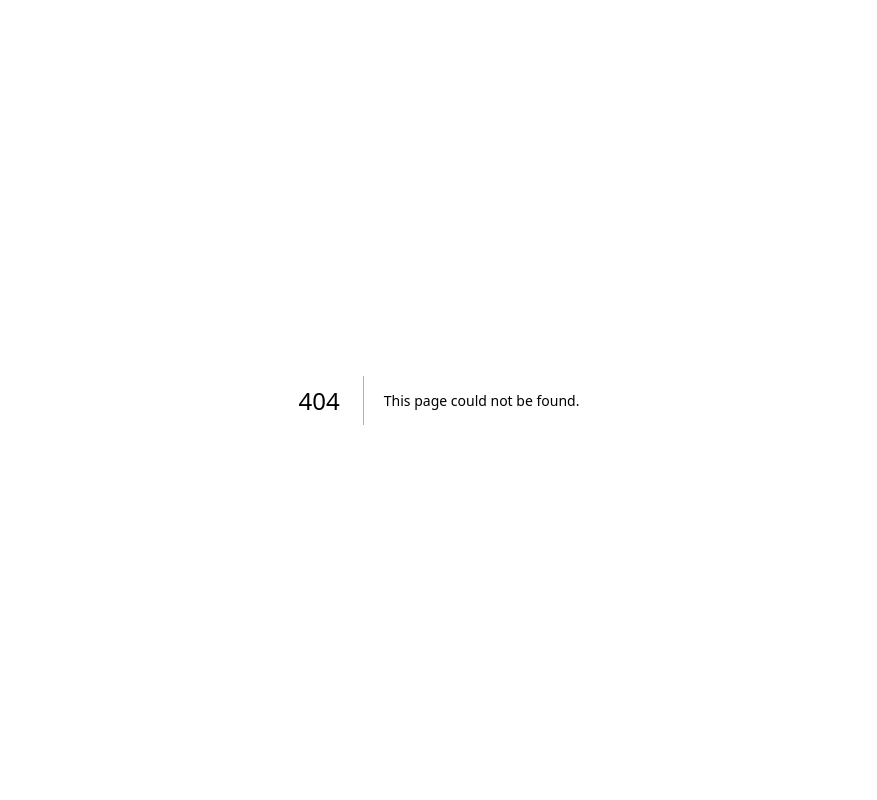
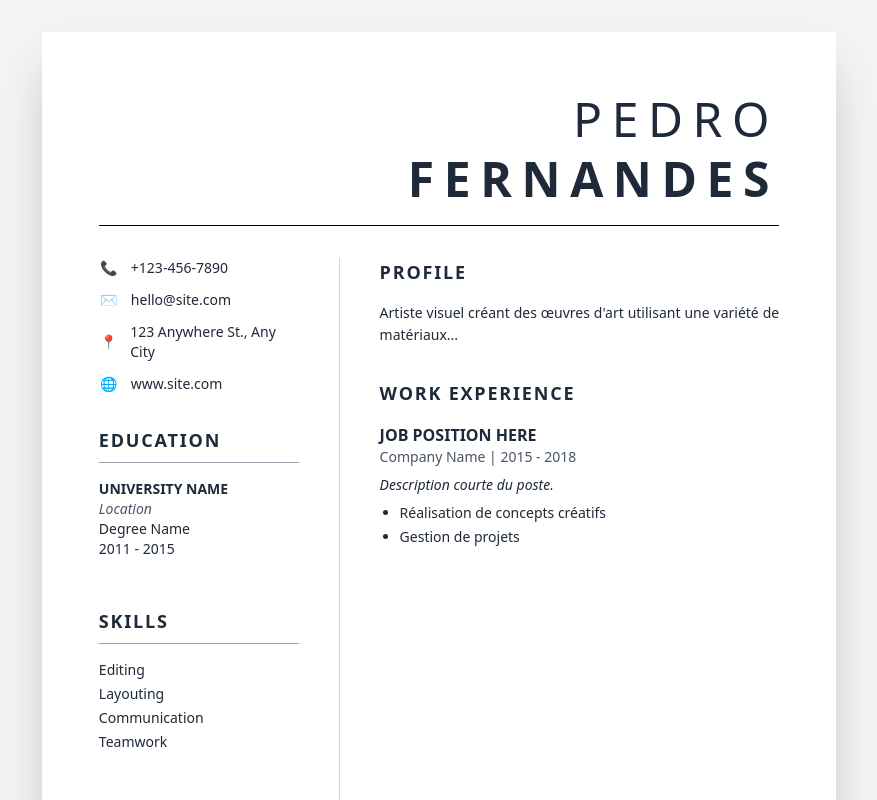
Before and after one commit to freddymk313/cv-maker, a Next.js app: page /model in a window 1280 px wide. Before the commit this address had no page. Shown: the top 800 px of the page, without its empty margins (201-1078 px from the left). Built offline with nearby package versions, Linux system fonts and the light colour scheme.

Commit message:
try model

```diff
--- /dev/null
+++ b/app/api/cv/export/route.ts
@@ -0,0 +1,71 @@
+// app/api/cv/export/route.ts
+import { NextResponse } from "next/server";
+import { getServerSession } from "next-auth";
+import { authOptions } from "@/app/api/auth/[...nextauth]/route";
+// import dbConnect from "@/lib/dbConnect";
+import Cv from "@/models/Cv";
+import fs from "fs";
+import { PDFDocument, rgb, StandardFonts } from "pdf-lib";
+import dbConnect from "@/lib/mongodb";
+
+export async function GET() {
+  try {
+    const session = await getServerSession(authOptions);
+    if (!session?.user?.id) {
+      return NextResponse.json({ message: "Non autorisé" }, { status: 401 });
+    }
+
+    await dbConnect();
+    const cv = await Cv.findOne({ userId: session.user.id });
+    if (!cv) return NextResponse.json({ message: "CV introuvable" }, { status: 404 });
+
+    // 1️⃣ Charger le PDF template
+    const templateBytes = fs.readFileSync(""); // place ton PDF dans /public ou /tmp
+    const pdfDoc = await PDFDocument.load(templateBytes);
+
+    const pages = pdfDoc.getPages();
+    const page = pages[0]; // si ton CV n'a qu'une page, sinon itère
+
+    const font = await pdfDoc.embedFont(StandardFonts.Helvetica);
+
+    // 2️⃣ Placer le texte aux coordonnées fixes
+    page.drawText(`${cv.personalInfo.firstName} ${cv.personalInfo.lastName}`, {
+      x: 50,
+      y: 700,
+      size: 24,
+      font,
+      color: rgb(0, 0, 0),
+    });
+
+    page.drawText(cv.personalInfo.email || "", { x: 50, y: 680, size: 12, font, color: rgb(0,0,0) });
+    page.drawText(cv.personalInfo.phone || "", { x: 50, y: 665, size: 12, font, color: rgb(0,0,0) });
+
+    // Ajouter expériences (exemple simplifié)
+    let currentY = 630;
+    cv.experiences.forEach((exp: any) => {
+      page.drawText(`${exp.position} - ${exp.company} (${exp.startDate} - ${exp.endDate || "Présent"})`, {
+        x: 50,
+        y: currentY,
+        size: 12,
+        font,
+        color: rgb(0,0,0)
+      });
+      currentY -= 15;
+    });
+
+    // 3️⃣ Générer le PDF final
+    const pdfBytes = await pdfDoc.save();
+
+    return new Response(Buffer.from(pdfBytes), {
+      status: 200,
+      headers: {
+        "Content-Type": "application/pdf",
+        "Content-Disposition": `attachment; filename="cv_${cv.personalInfo.firstName}.pdf"`,
+      },
+    });
+
+  } catch (error: any) {
+    console.error(error);
+    return NextResponse.json({ message: "Erreur serveur", error: error.message }, { status: 500 });
+  }
+}
--- /dev/null
+++ b/app/model/page.tsx
@@ -0,0 +1,28 @@
+import Resume from "@/components/Resume";
+
+const userData = {
+  name: "Pedro",
+  lastName: "Fernandes",
+  phone: "+123-456-7890",
+  email: "hello@site.com",
+  address: "123 Anywhere St., Any City",
+  website: "www.site.com",
+  profile: "Artiste visuel créant des œuvres d'art utilisant une variété de matériaux...",
+  education: [
+    { school: "University Name", location: "Location", degree: "Degree Name", years: "2011 - 2015" }
+  ],
+  skills: ["Editing", "Layouting", "Communication", "Teamwork"],
+  experience: [
+    {
+      title: "Job Position Here",
+      company: "Company Name",
+      years: "2015 - 2018",
+      description: "Description courte du poste.",
+      bullets: ["Réalisation de concepts créatifs", "Gestion de projets"]
+    }
+  ]
+};
+
+export default function Page() {
+  return <Resume data={userData} />;
+}
--- /dev/null
+++ b/components/Resume.tsx
@@ -0,0 +1,135 @@
+import React from 'react';
+
+interface Education {
+  school: string;
+  location: string;
+  degree: string;
+  years: string;
+}
+
+interface Experience {
+  title: string;
+  company: string;
+  years: string;
+  description: string;
+  bullets: string[];
+}
+
+interface ResumeProps {
+  data: {
+    name: string;
+    lastName: string;
+    phone: string;
+    email: string;
+    address: string;
+    website: string;
+    profile: string;
+    education: Education[];
+    skills: string[];
+    experience: Experience[];
+  };
+}
+
+const Resume = ({ data }: ResumeProps) => {
+  return (
+    <div className="bg-gray-100 p-8 min-h-screen flex justify-center">
+      {/* Conteneur Format A4 */}
+      <div className="bg-white shadow-2xl w-[210mm] h-[297mm] p-[15mm] flex flex-col text-gray-800 print:shadow-none print:m-0">
+
+        {/* HEADER : Nom à droite */}
+        <header className="flex justify-end mb-4">
+          <div className="text-right">
+            <h1 className="text-5xl font-light tracking-[0.2em] uppercase leading-tight">
+              {data.name} <br />
+              <span className="font-semibold">{data.lastName}</span>
+            </h1>
+          </div>
+        </header>
+
+        {/* Ligne horizontale supérieure */}
+        <div className="border-t border-black w-full mb-8"></div>
+
+        <div className="flex flex-1 gap-10">
+
+          {/* COLONNE GAUCHE (1/3) */}
+          <aside className="w-1/3 flex flex-col gap-8">
+            {/* Contact */}
+            <div className="flex flex-col gap-3 text-sm">
+              <div className="flex items-center gap-3">
+                <span className="w-5 text-center">📞</span> {data.phone}
+              </div>
+              <div className="flex items-center gap-3">
+                <span className="w-5 text-center">✉️</span> {data.email}
+              </div>
+              <div className="flex items-center gap-3">
+                <span className="w-5 text-center">📍</span> {data.address}
+              </div>
+              <div className="flex items-center gap-3">
+                <span className="w-5 text-center">🌐</span> {data.website}
+              </div>
+            </div>
+
+            {/* Education */}
+            <section>
+              <h2 className="text-lg font-bold tracking-widest uppercase mb-2">Education</h2>
+              <div className="border-t border-gray-400 w-full mb-4"></div>
+              {data.education.map((edu, i) => (
+                <div key={i} className="mb-4 text-sm">
+                  <p className="font-bold uppercase">{edu.school}</p>
+                  <p className="text-gray-600 italic">{edu.location}</p>
+                  <p>{edu.degree}</p>
+                  <p>{edu.years}</p>
+                </div>
+              ))}
+            </section>
+
+            {/* Skills */}
+            <section>
+              <h2 className="text-lg font-bold tracking-widest uppercase mb-2">Skills</h2>
+              <div className="border-t border-gray-400 w-full mb-4"></div>
+              <ul className="text-sm space-y-1">
+                {data.skills.map((skill, i) => (
+                  <li key={i}>{skill}</li>
+                ))}
+              </ul>
+            </section>
+          </aside>
+
+          {/* SÉPARATEUR VERTICAL */}
+          <div className="border-l border-gray-300"></div>
+
+          {/* COLONNE DROITE (2/3) */}
+          <main className="w-2/3 flex flex-col gap-8">
+            {/* Profile */}
+            <section>
+              <h2 className="text-lg font-bold tracking-widest uppercase mb-4">Profile</h2>
+              <p className="text-sm leading-relaxed text-justify">
+                {data.profile}
+              </p>
+            </section>
+
+            {/* Work Experience */}
+            <section>
+              <h2 className="text-lg font-bold tracking-widest uppercase mb-4">Work Experience</h2>
+              {data.experience.map((exp, i) => (
+                <div key={i} className="mb-6">
+                  <h3 className="font-bold uppercase text-md">{exp.title}</h3>
+                  <p className="text-sm text-gray-600 mb-2">{exp.company} | {exp.years}</p>
+                  <p className="text-sm mb-2 italic">{exp.description}</p>
+                  <ul className="list-disc ml-5 text-sm space-y-1">
+                    {exp.bullets.map((bullet, j) => (
+                      <li key={j}>{bullet}</li>
+                    ))}
+                  </ul>
+                </div>
+              ))}
+            </section>
+          </main>
+
+        </div>
+      </div>
+    </div>
+  );
+};
+
+export default Resume;
--- a/package.json
+++ b/package.json
@@ -18,6 +18,7 @@
     "mongoose": "^9.2.0",
     "next": "16.1.6",
     "next-auth": "^4.24.13",
+    "pdf-lib": "^1.17.1",
     "radix-ui": "^1.4.3",
     "react": "19.2.3",
     "react-dom": "19.2.3",
```
Also changed, not shown: 2 other files (tests, documents, lock files or other folders).
